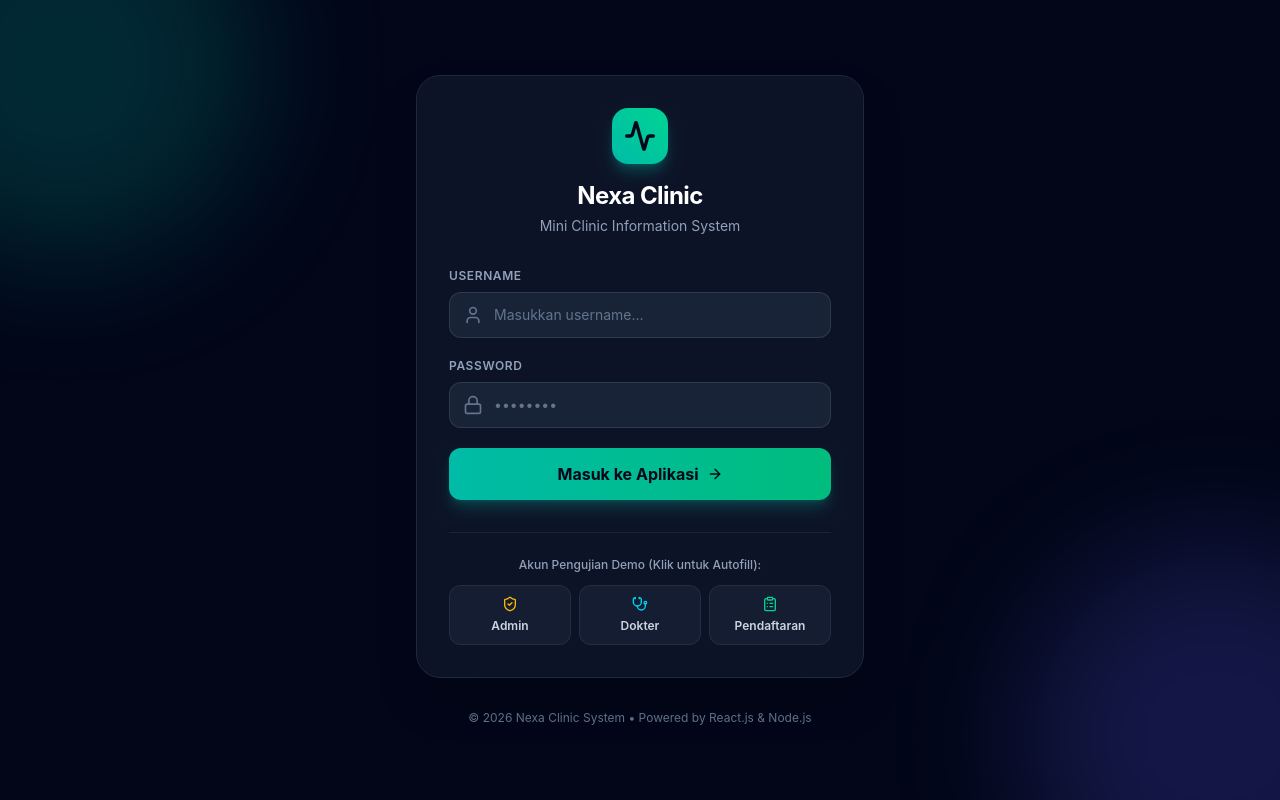
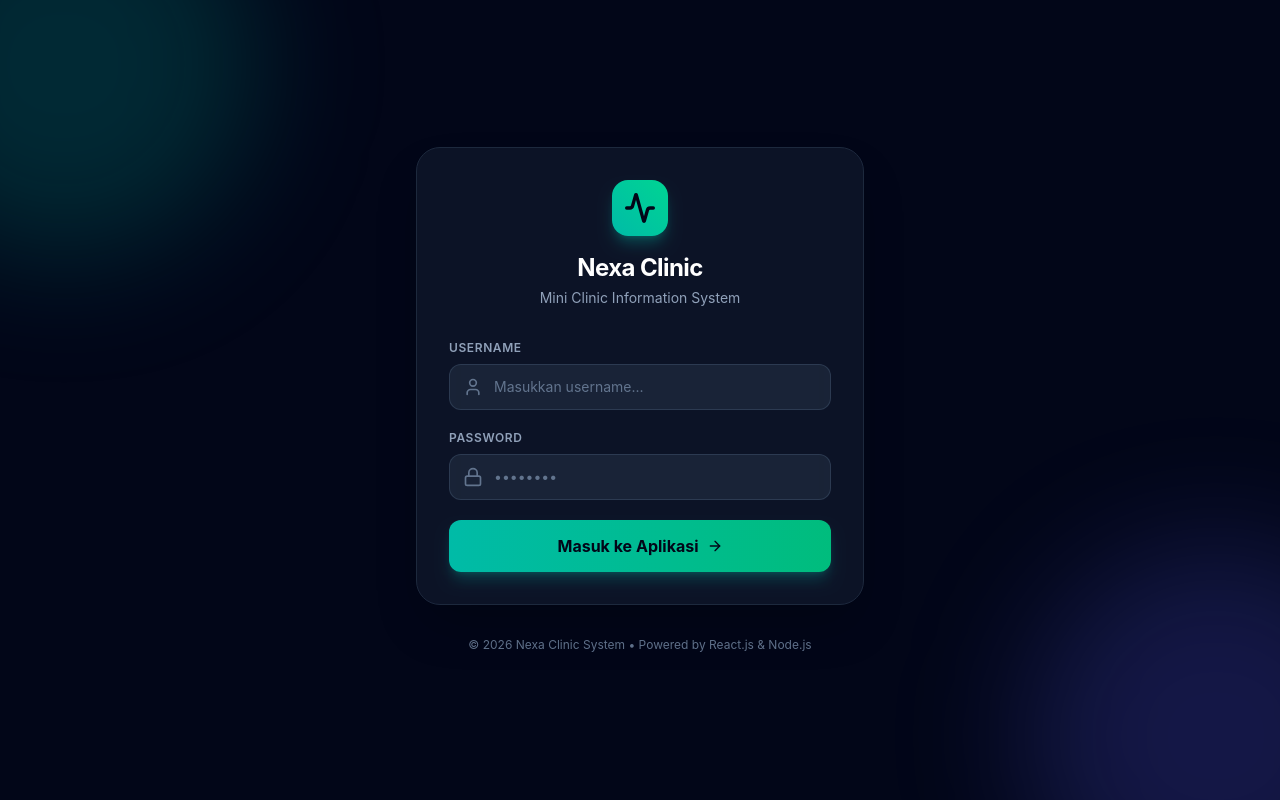
Before and after one commit to riswanfauzan25/nexa-clinic-app, a React app in the folder frontend/: page / in a window 1280 px wide. Built offline with nearby package versions, Linux system fonts and the light colour scheme; the HTML template or start-up script is replaced by a standard one.

Commit message:
refactor: remove demo quick fill buttons from Login page

```diff
--- a/frontend/src/pages/LoginPage.jsx
+++ b/frontend/src/pages/LoginPage.jsx
@@ -5,10 +5,7 @@ import {
   Lock,
   User,
   AlertCircle,
-  ArrowRight,
-  ShieldCheck,
-  Stethoscope,
-  ClipboardList
+  ArrowRight
 } from 'lucide-react';
 
 export default function LoginPage() {
@@ -32,21 +29,6 @@ export default function LoginPage() {
 
     if (!result.success) {
       setErrorMsg(result.message);
-    }
-  };
-
-  // Quick fill untuk mempermudah testing evaluasi
-  const handleQuickFill = (userType) => {
-    setErrorMsg('');
-    if (userType === 'admin') {
-      setUsername('admin');
-      setPassword('password123');
-    } else if (userType === 'dokter') {
-      setUsername('dokter');
-      setPassword('password123');
-    } else if (userType === 'pendaftaran') {
-      setUsername('pendaftaran');
-      setPassword('password123');
     }
   };
 
@@ -127,41 +109,6 @@ export default function LoginPage() {
             )}
           </button>
         </form>
-
-        {/* Quick Fill Preset Accounts */}
-        <div className="mt-8 pt-6 border-t border-slate-800/80">
-          <p className="text-xs text-center text-slate-400 font-medium mb-3">
-            Akun Pengujian Demo (Klik untuk Autofill):
-          </p>
-          <div className="grid grid-cols-3 gap-2">
-            <button
-              type="button"
-              onClick={() => handleQuickFill('admin')}
-              className="flex flex-col items-center justify-center p-2.5 bg-slate-800/50 hover:bg-slate-800 border border-slate-700/50 hover:border-teal-500/50 rounded-xl text-slate-300 hover:text-teal-400 transition-all text-xs gap-1.5 cursor-pointer"
-            >
-              <ShieldCheck className="w-4 h-4 text-amber-400" />
-              <span className="font-semibold">Admin</span>
-            </button>
-
-            <button
-              type="button"
-              onClick={() => handleQuickFill('dokter')}
-              className="flex flex-col items-center justify-center p-2.5 bg-slate-800/50 hover:bg-slate-800 border border-slate-700/50 hover:border-teal-500/50 rounded-xl text-slate-300 hover:text-teal-400 transition-all text-xs gap-1.5 cursor-pointer"
-            >
-              <Stethoscope className="w-4 h-4 text-cyan-400" />
-              <span className="font-semibold">Dokter</span>
-            </button>
-
-            <button
-              type="button"
-              onClick={() => handleQuickFill('pendaftaran')}
-              className="flex flex-col items-center justify-center p-2.5 bg-slate-800/50 hover:bg-slate-800 border border-slate-700/50 hover:border-teal-500/50 rounded-xl text-slate-300 hover:text-teal-400 transition-all text-xs gap-1.5 cursor-pointer"
-            >
-              <ClipboardList className="w-4 h-4 text-emerald-400" />
-              <span className="font-semibold">Pendaftaran</span>
-            </button>
-          </div>
-        </div>
       </div>
 
       <footer className="mt-8 text-slate-500 text-xs text-center">
```
